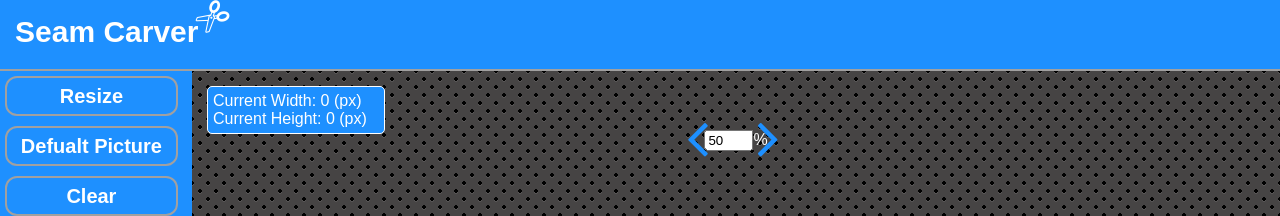
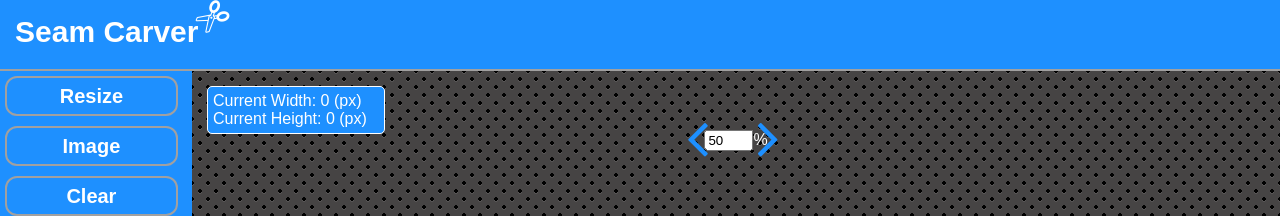
Before and after one commit to hogdenmoore/seam-carver, a React (Create React App) app: page / in a window 1280 px wide. Shown: the top 216 px of the page. Built offline with nearby package versions, Linux system fonts and the light colour scheme.

Commit message:
changed dafult picture to image

```diff
--- a/src/components/NavBar.js
+++ b/src/components/NavBar.js
@@ -4,7 +4,7 @@ const NavBar = ({ uploadPhoto, onPictureClick, createCanvas, resetAll }) => {
   return (
     <div className="navbar">
       <button onClick={createCanvas}>Resize</button>
-      <button onClick={onPictureClick}>Defualt Picture</button>
+      <button onClick={onPictureClick}>Image</button>
       <button onClick={resetAll}>Clear</button>
       <label className="upload">
         <input type="file" onChange={uploadPhoto} />
```
